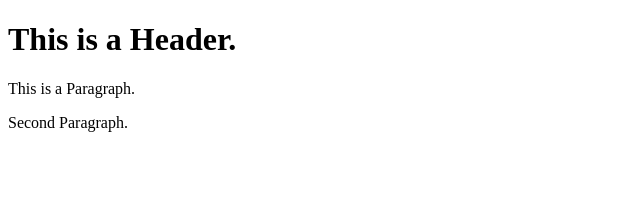
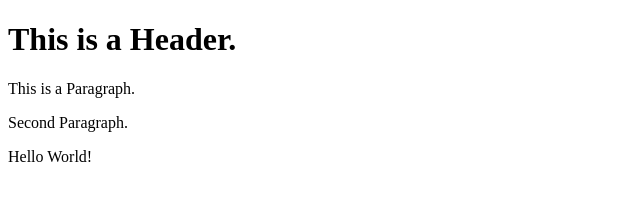
Before and after one commit to Nsarabia406/git-test, a website: page index.html in a window 1280 px wide. Shown: the whole page, without its empty margins (0-640 px from the left). Drawn offline with Linux system fonts and the light colour scheme.

Commit message:
Using NPM

```diff
--- a/index.html
+++ b/index.html
@@ -4,5 +4,6 @@
         <h1>This is a Header.</h1>
         <p>This is a Paragraph.</p>
         <p>Second Paragraph.</p>
+        <p>Hello World!</p>
     </body>
 </html>
```
Also changed, not shown: package.json (added, +24 -0 lines), 2 other files.
